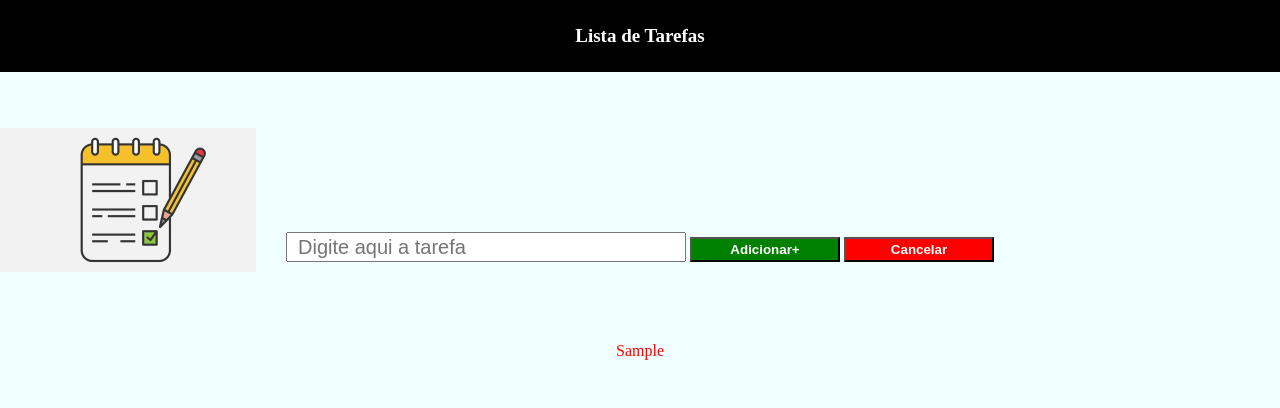
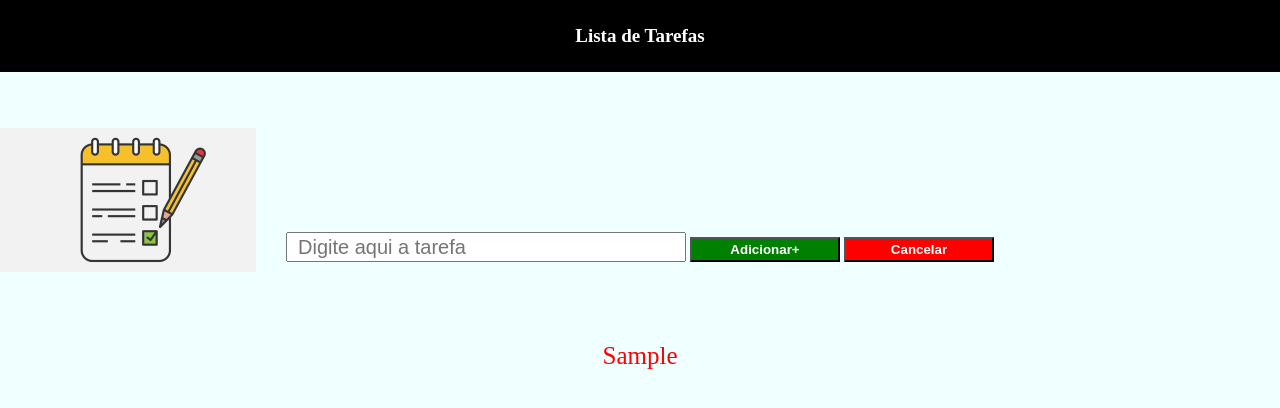
Before and after one commit to Robertopradojr/curso_ebac_frontend, a plain HTML site: page index.html in a window 1280 px wide. Both pictures are taken after typing "Sample" into the empty fields and a click on the button "Adicionar+". Drawn offline with nearby package versions, Linux system fonts and the light colour scheme.

Commit message:
Update css.css

```diff
--- a/css.css
+++ b/css.css
@@ -66,6 +66,8 @@ ul{
 
 }
 ul li{
+    font-size: 25px;
+    cursor: pointer;
     color: red;
     text-decoration: none;
     list-style-type: none;
```
